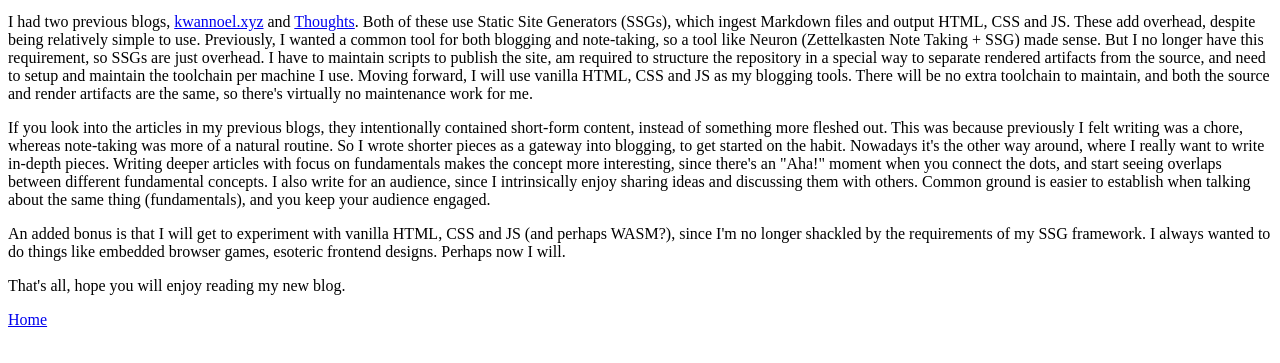
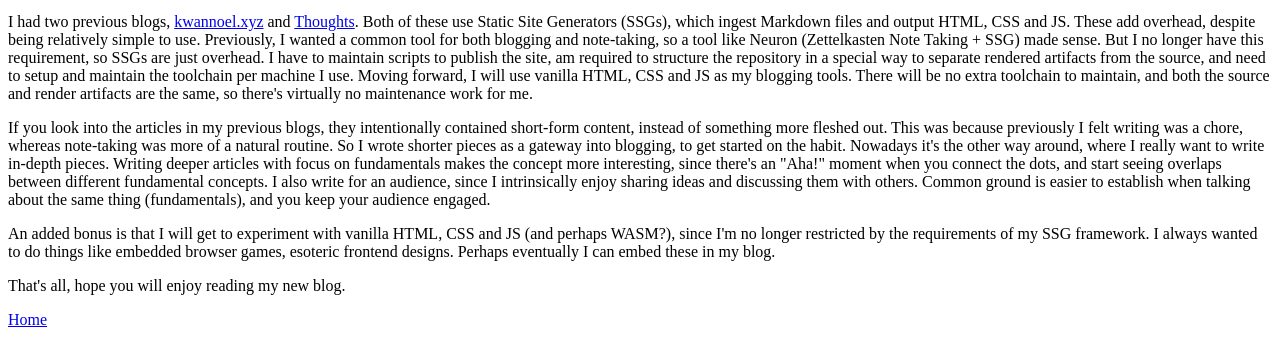
Before and after one commit to kwannoel/blog, a plain HTML site: page 1-moving-away-from-ssgs.html in a window 1280 px wide. Shown: the part 119-482 px from the top of the page. Drawn offline with Linux system fonts and the light colour scheme.

Commit message:
edits: 1

```diff
--- a/1-moving-away-from-ssgs.html
+++ b/1-moving-away-from-ssgs.html
@@ -63,10 +63,11 @@
       </p>
     <p>
       An added bonus is that I will get to experiment with vanilla HTML, CSS and
-      JS (and perhaps WASM?), since I'm no longer shackled by the requirements
+      JS (and perhaps WASM?), since I'm no longer restricted by the requirements
       of my SSG framework.
       I always wanted to do things like embedded browser games,
-      esoteric frontend designs. Perhaps now I will.
+      esoteric frontend designs.
+      Perhaps eventually I can embed these in my blog.
       </p>
     <p>That's all, hope you will enjoy reading my new blog.</p>
     </body>
```
